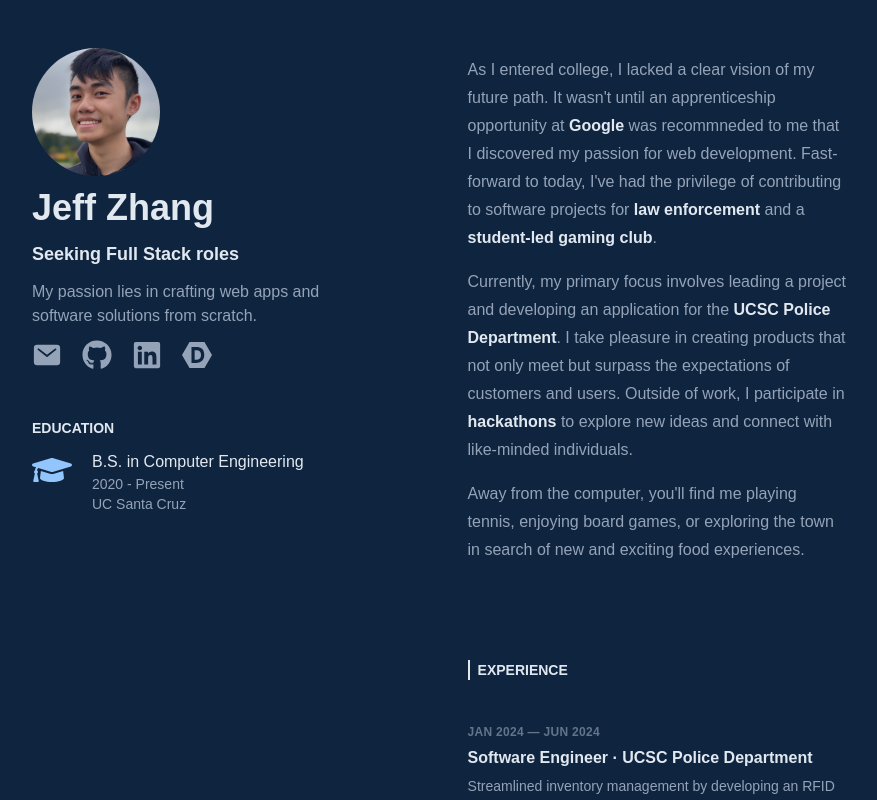
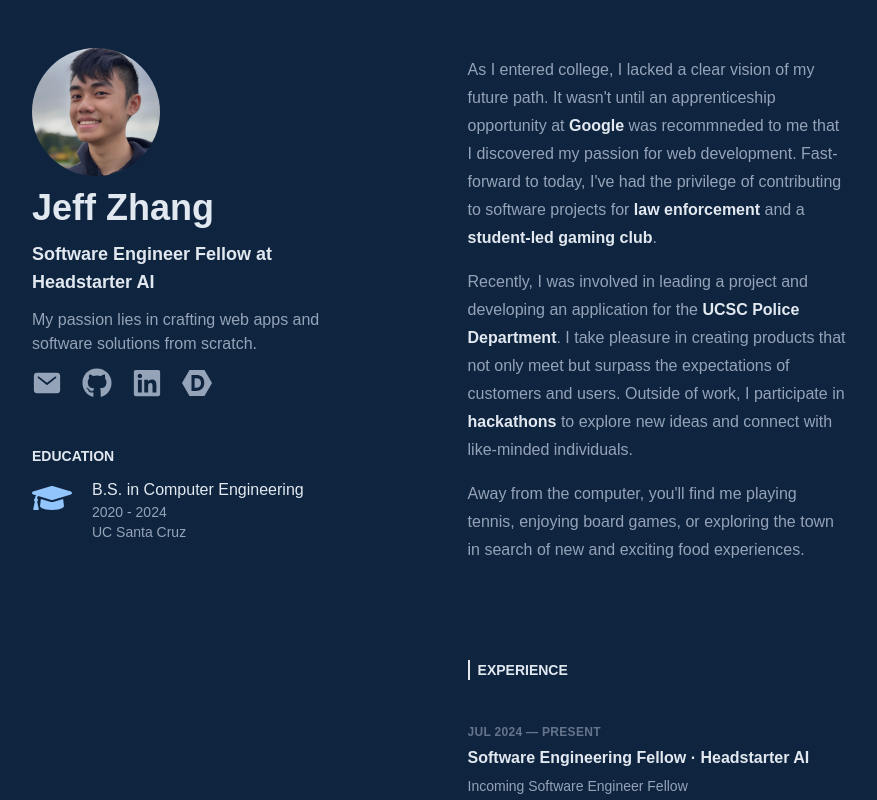
Before and after one commit to Jeffuz/Personal-Portfolio, a React (Create React App) app: page /#/ in a window 1280 px wide. Shown: the whole page, without its empty margins (264-1141 px from the left). Built offline with nearby package versions, Linux system fonts and the light colour scheme.

Commit message:
update resume content

```diff
--- a/src/components/about.jsx
+++ b/src/components/about.jsx
@@ -13,7 +13,7 @@ const About = () => {
                     <span className='about_bold_importance'> <a href='https://www.sluggaming.club/' target='_blank'>student-led gaming club</a></span>.
                 </div>
                 <div>
-                    Currently, my primary focus involves leading a project and developing an application for the
+                    Recently, I was involved in leading a project and developing an application for the
                     <span className='about_bold_importance'> <a href='https://police.ucsc.edu/' target='_blank'>UCSC Police Department</a></span>.
                     I take pleasure in creating products that not only meet but surpass the expectations of customers and users.
 
--- a/src/components/experience.jsx
+++ b/src/components/experience.jsx
@@ -11,6 +11,15 @@ const Experience = () => {
     // "link": "",
     // "content": "",
     // "tools": [""]
+    {
+      "startTime": "JUL 2024",
+      "endTime": "PRESENT",
+      "jobRole": "Software Engineering Fellow",
+      "companyName": "Headstarter AI",
+      "link": "https://headstarter.co/",
+      "content": "Incoming Software Engineer Fellow",
+      "tools": ["HTML", "CSS", "React.js", "Next.js", "Firebase", "AWS"]
+    },
     {
       "startTime": "JAN 2024",
       "endTime": "JUN 2024",
--- a/src/components/me.jsx
+++ b/src/components/me.jsx
@@ -13,7 +13,7 @@ const Me = () => {
       <div id='user_name' className='text-4xl font-bold text-slate-200 w-max'>Jeff Zhang</div>
       {/* Current Position */}
       <div id='user_current_position' className='text-lg font-semibold text-slate-200'>
-        Seeking Full Stack roles
+        Software Engineer Fellow at Headstarter AI
       </div>
       {/*  Slogan */}
       <div id='user_slogan' className='text-slate-400 text-md font-medium'>My passion lies in crafting web apps and software solutions from scratch.</div>
@@ -37,7 +37,7 @@ const Me = () => {
         <FaGraduationCap size={40} className='mr-5 text-blue-300' />
         <div className='flex flex-col '>
           <span className='text-slate-200 text-md font-medium'>B.S. in Computer Engineering</span>
-          <span className='text-slate-400 text-sm font-medium'>2020 - Present</span>
+          <span className='text-slate-400 text-sm font-medium'>2020 - 2024</span>
           <span className='text-slate-400 text-sm font-medium'>UC Santa Cruz</span>
         </div>
       </div>
```
Also changed, not shown: src/components/resume.jsx (deleted).
